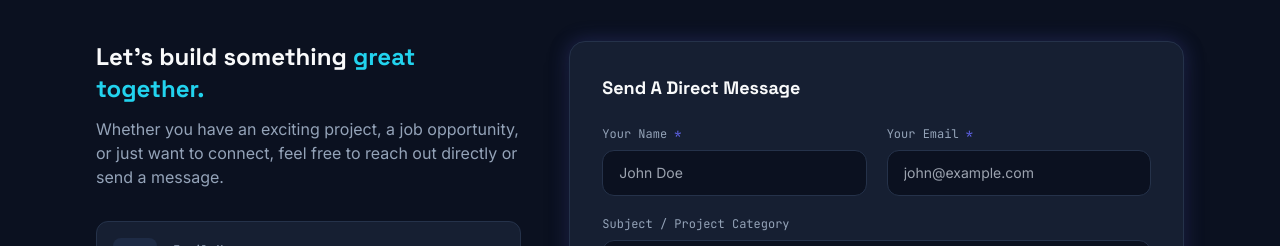
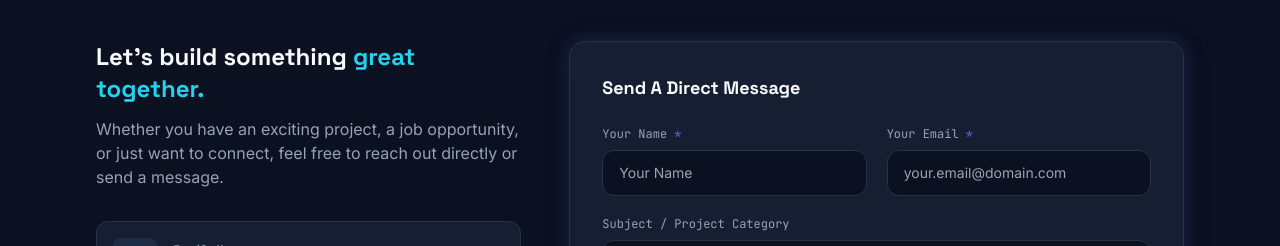
Before and after one commit to hassan0981/Hassan-Javed, a Next.js app: page / in a window 1280 px wide. Shown: the part 5663-5909 px from the top of the page. Built offline with nearby package versions, Linux system fonts and the light colour scheme.

Commit message:
UI: Update contact form input placeholders to generic format

```diff
--- a/src/components/Contact.tsx
+++ b/src/components/Contact.tsx
@@ -198,7 +198,7 @@ export const Contact: React.FC = () => {
                       value={formData.name}
                       onChange={handleChange}
                       required
-                      placeholder="John Doe"
+                      placeholder="Your Name"
                       className="w-full px-4 py-3 rounded-xl bg-background-dark border border-surface-border text-foreground text-sm focus:outline-none focus:border-accent-cyan focus:ring-1 focus:ring-accent-cyan transition-all"
                     />
                   </div>
@@ -215,7 +215,7 @@ export const Contact: React.FC = () => {
                       value={formData.email}
                       onChange={handleChange}
                       required
-                      placeholder="john@example.com"
+                      placeholder="your.email@domain.com"
                       className="w-full px-4 py-3 rounded-xl bg-background-dark border border-surface-border text-foreground text-sm focus:outline-none focus:border-accent-cyan focus:ring-1 focus:ring-accent-cyan transition-all"
                     />
                   </div>
```
